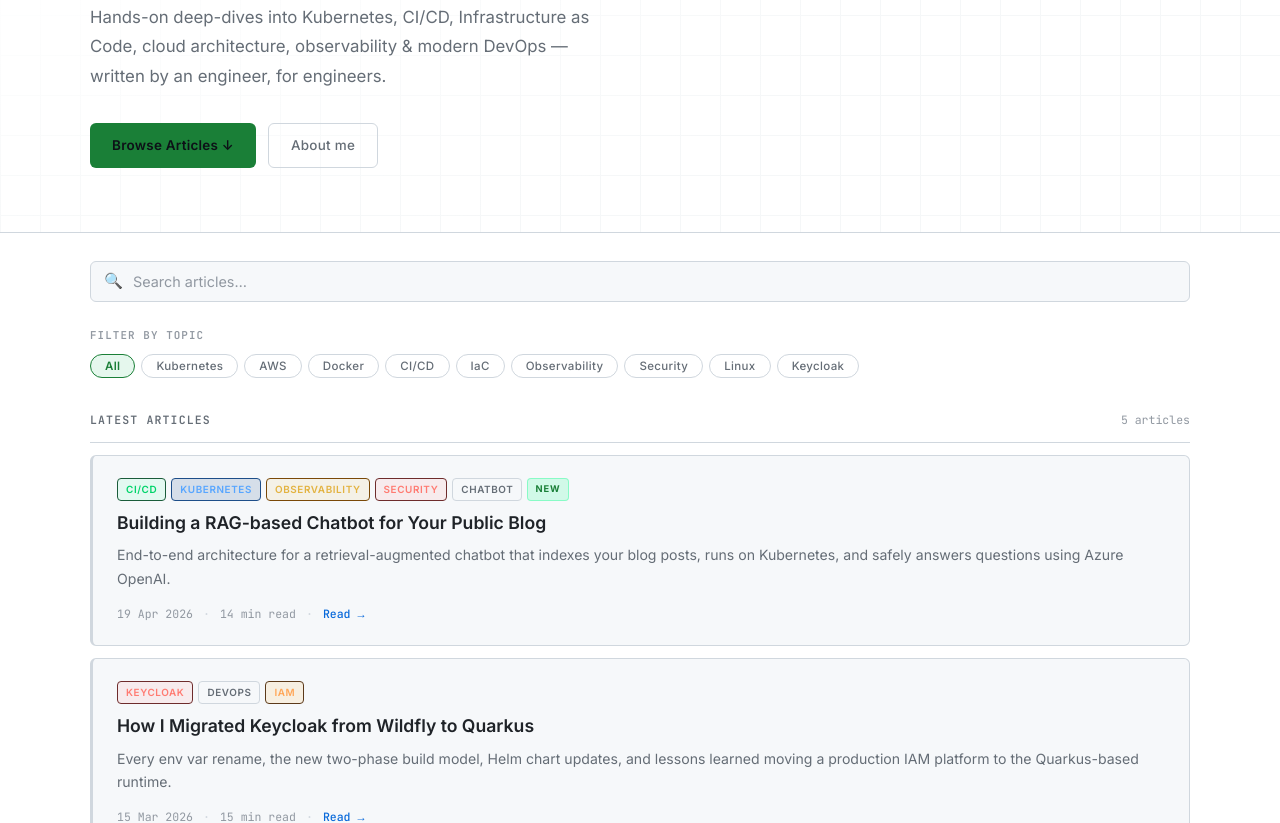
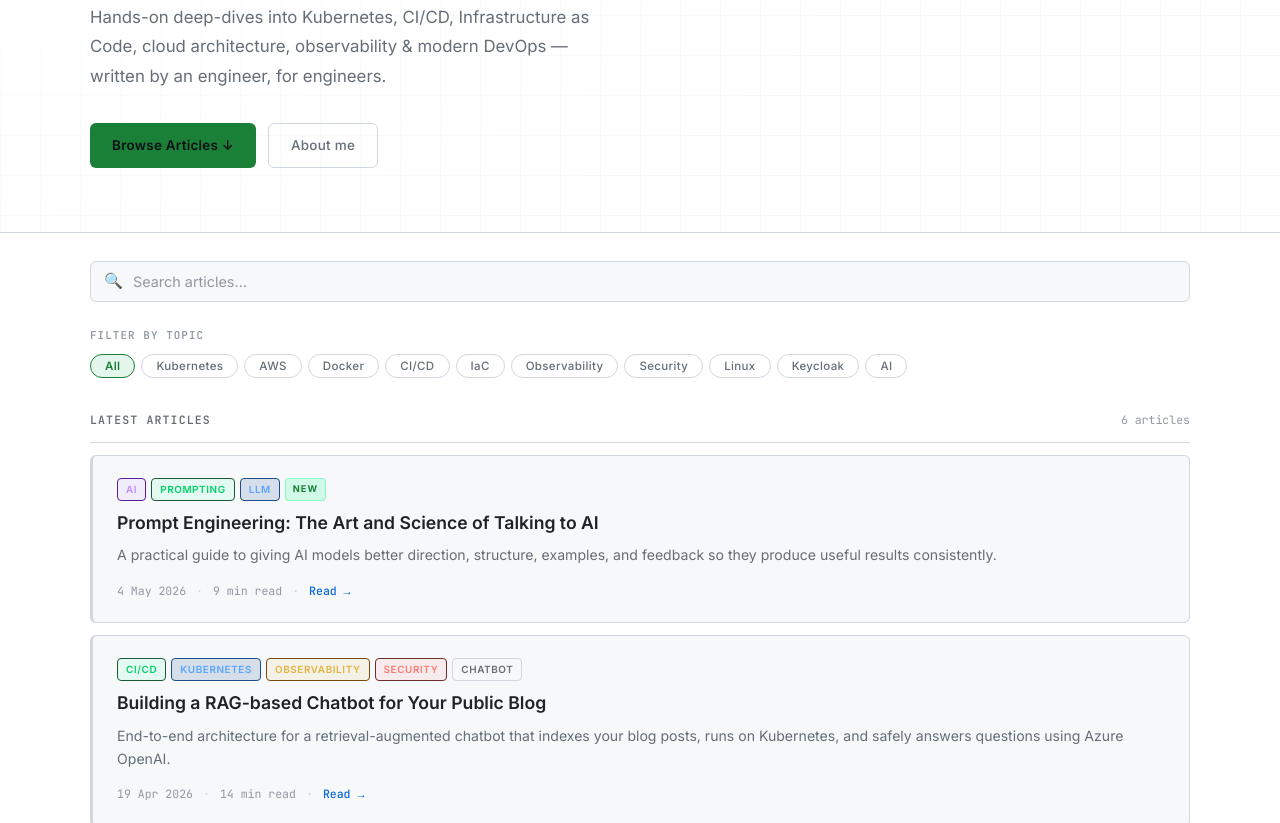
Before and after one commit to pramodsultane/blogs, a plain HTML site: page index.html in a window 1280 px wide. Shown: the part 366-1189 px from the top of the page. Drawn offline with Linux system fonts and the light colour scheme.

Commit message:
Add AI and Prompt tags to index.html

```diff
--- a/index.html
+++ b/index.html
@@ -307,6 +307,9 @@
     .tag-tf     { border-color: #5a1e9c; background: rgba(188,140,255,.1); color: #bc8cff; }
     .tag-github { border-color: #30363d; background: var(--bg-elevated);  color: #8b949e; }
     .tag-iam    { border-color: #5c3a1a; background: rgba(255,153,0,.1);   color: #ffa657; }
+    .tag-ai     { border-color: #5a1e9c; background: rgba(188,140,255,.1); color: #bc8cff; }
+    .tag-prompt { border-color: #1a5c3a; background: rgba(0,255,136,.08); color: #00d46a; }
+    .tag-llm    { border-color: #1d4e89; background: rgba(29,78,137,.15); color: #58a6ff; }
 
     .badge-new {
       display: inline-flex; align-items: center;
@@ -353,6 +356,7 @@
     .post-card[data-tags~="observability"]{ --card-accent: var(--yellow); }
     .post-card[data-tags~="iac"]         { --card-accent: var(--purple); }
     .post-card[data-tags~="kubernetes"]  { --card-accent: var(--cyan); }
+    .post-card[data-tags~="ai"]          { --card-accent: var(--purple); }
     .post-card:hover { border-left-color: var(--card-accent, var(--accent)); }
 
     .card-thumb { display: none; }
@@ -511,6 +515,7 @@
       <button class="tag-btn" data-tag="security">Security</button>
       <button class="tag-btn" data-tag="linux">Linux</button>
       <button class="tag-btn" data-tag="keycloak">Keycloak</button>
+      <button class="tag-btn" data-tag="ai">AI</button>
     </div>
   </div>
 </section>
@@ -526,6 +531,30 @@
 
     <div class="post-grid" id="postGrid">
 
+      <!-- Card 0 — 2 May 2026 -->
+      <a href="posts/prompt-engineering-ai.html" style="display:contents">
+        <article class="post-card" data-tags="ai llm">
+          <div class="card-thumb"><span>✨</span></div>
+          <div class="card-body">
+            <div class="card-tags">
+              <span class="tag tag-ai">AI</span>
+              <span class="tag tag-prompt">Prompting</span>
+              <span class="tag tag-llm">LLM</span>
+              <span class="badge-new">New</span>
+            </div>
+            <h3>Prompt Engineering: The Art and Science of Talking to AI</h3>
+            <p>A practical guide to giving AI models better direction, structure, examples, and feedback so they produce useful results consistently.</p>
+            <div class="card-meta">
+              <span class="card-date">4 May 2026</span>
+              <span class="card-meta-sep">·</span>
+              <span>9 min read</span>
+              <span class="card-meta-sep">·</span>
+              <span class="card-read-link">Read →</span>
+            </div>
+          </div>
+        </article>
+      </a>
+
             <!-- Card 1 — 19 Apr 2026 -->
       <a href="posts/rag-chatbot-docs.html" style="display:contents">
         <article class="post-card" data-tags="cicd kubernetes observability security">
@@ -537,7 +566,6 @@
               <span class="tag tag-obs">Observability</span>
               <span class="tag tag-sec">Security</span>
               <span class="tag tag-chatbot">ChatBot</span>
-              <span class="badge-new">New</span>
             </div>
             <h3>Building a RAG-based Chatbot for Your Public Blog</h3>
             <p>End-to-end architecture for a retrieval-augmented chatbot that indexes your blog posts, runs on Kubernetes, and safely answers questions using Azure OpenAI.</p>
```
